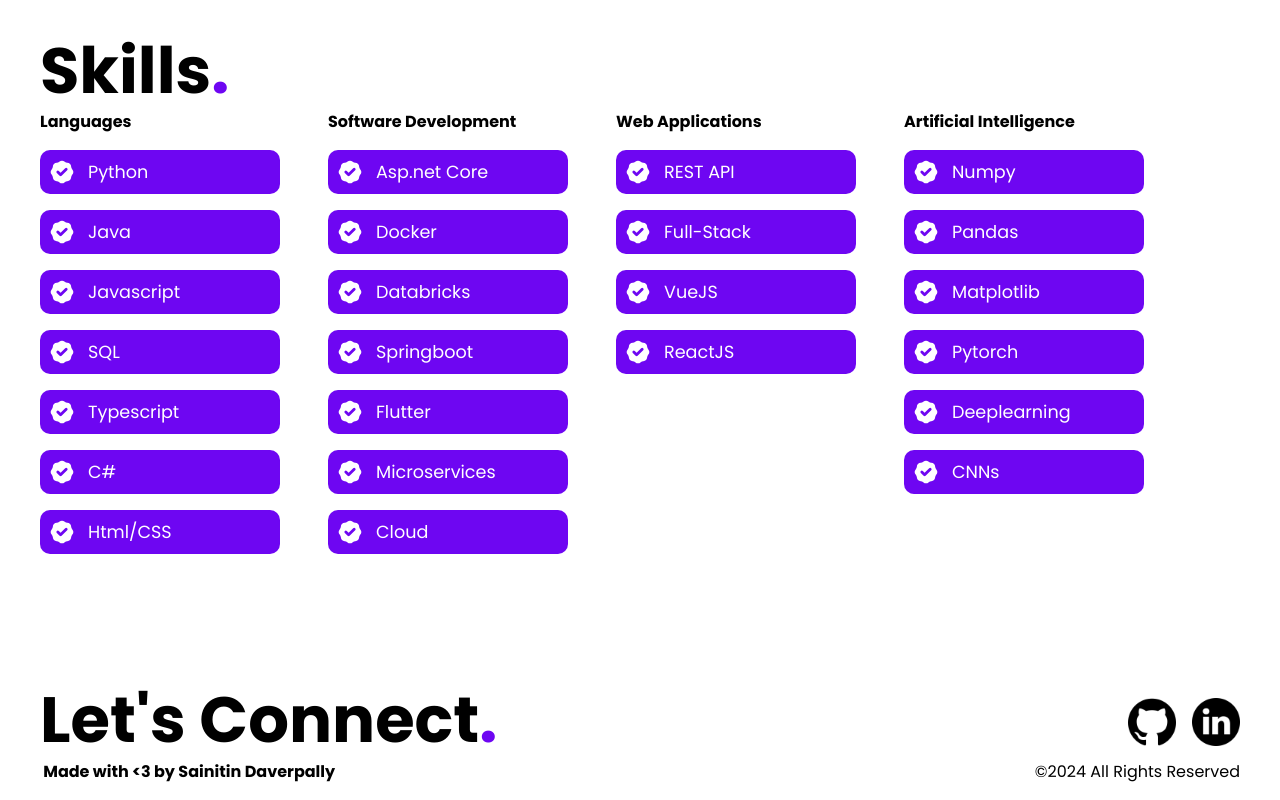
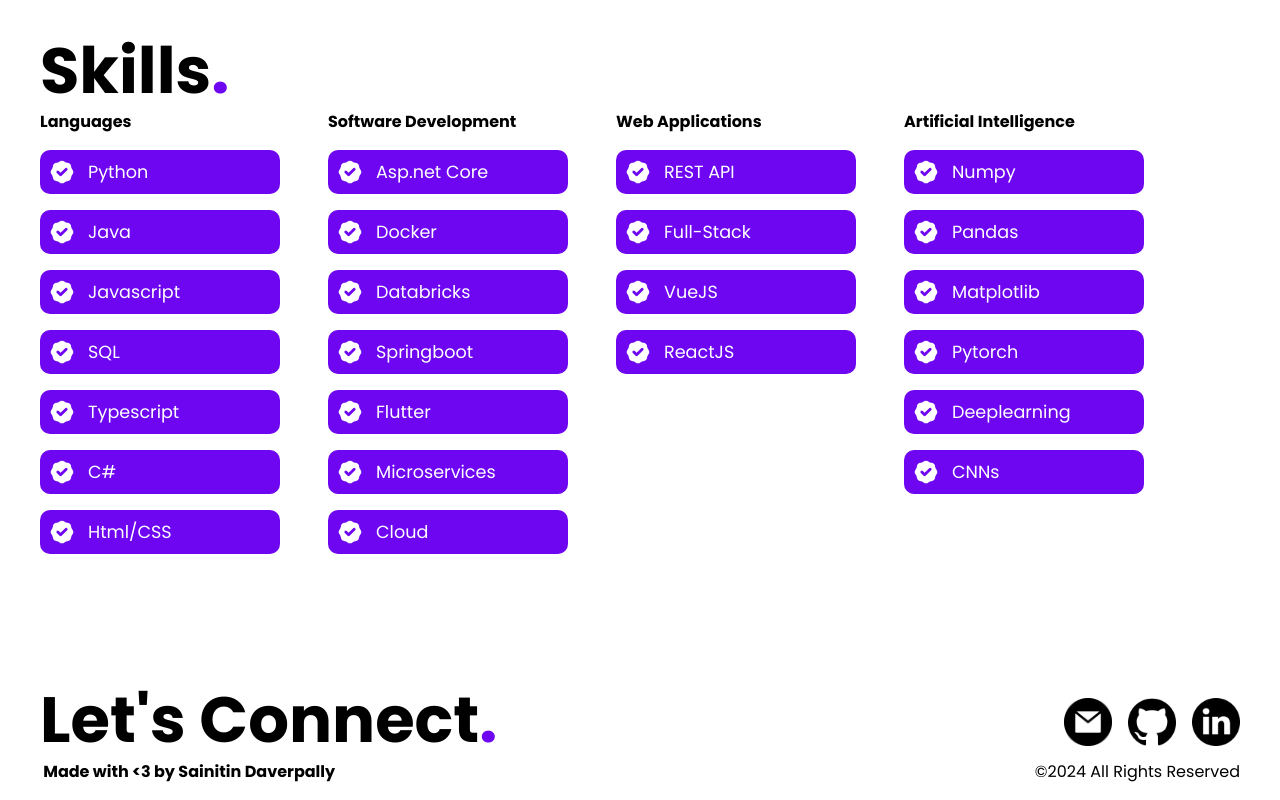
Before and after one commit to SainitinD/sainitind.github.io, a Vue app in the folder personal-portfolio/: page / in a window 1280 px wide. Shown: the part 3572-4372 px from the top of the page. Built offline with nearby package versions, Linux system fonts and the light colour scheme.

Commit message:
add email button and css animation on hover

```diff
--- a/personal-portfolio/src/views/Contact.vue
+++ b/personal-portfolio/src/views/Contact.vue
@@ -7,6 +7,11 @@
       />
       <div class="contact-links">
         <div class="social-media-links">
+          <img
+            src="../assets/images/email.png"
+            alt="Sainitin Daverpally's Email"
+            @click="goToEmail()"
+          />
           <img
             src="../assets/images/github.png"
             alt="Sainitin Daverpally's Github"
@@ -27,6 +32,7 @@
 <script setup lang="ts">
 import SectionTitle from "../components/general/SectionTitle.vue";
 
+const goToEmail = () => window.open("mailto:s.daverpally@gmail.com");
 const goToGithub = () => window.open("https://github.com/SainitinD");
 const goToLinkedin = () => window.open("https://linkedin.com/in/SainitinD");
 
@@ -40,7 +46,6 @@
   flex-wrap: wrap;
   justify-content: space-between;
   padding-bottom: 1rem;
-  /* padding-top: 8rem; */
 }
 
 .contact-links {
@@ -48,7 +53,6 @@
   gap: 1rem;
   flex-direction: column;
   justify-content: space-between;
-  /* justify-content: center; */
 }
 
 .social-media-links {
@@ -65,7 +69,12 @@
   width: 3rem;
 }
 
-@media screen and (min-width: 320px) and (max-width: 768px) {
+img:hover {
+  animation: wiggle;
+  animation-duration: 0.3s;
+}
+
+@media screen and (min-width: 320px) and (max-width: 727px) {
   .contact-links{row-gap: 2rem; align-items: flex-start;}
 }
 </style>
```
